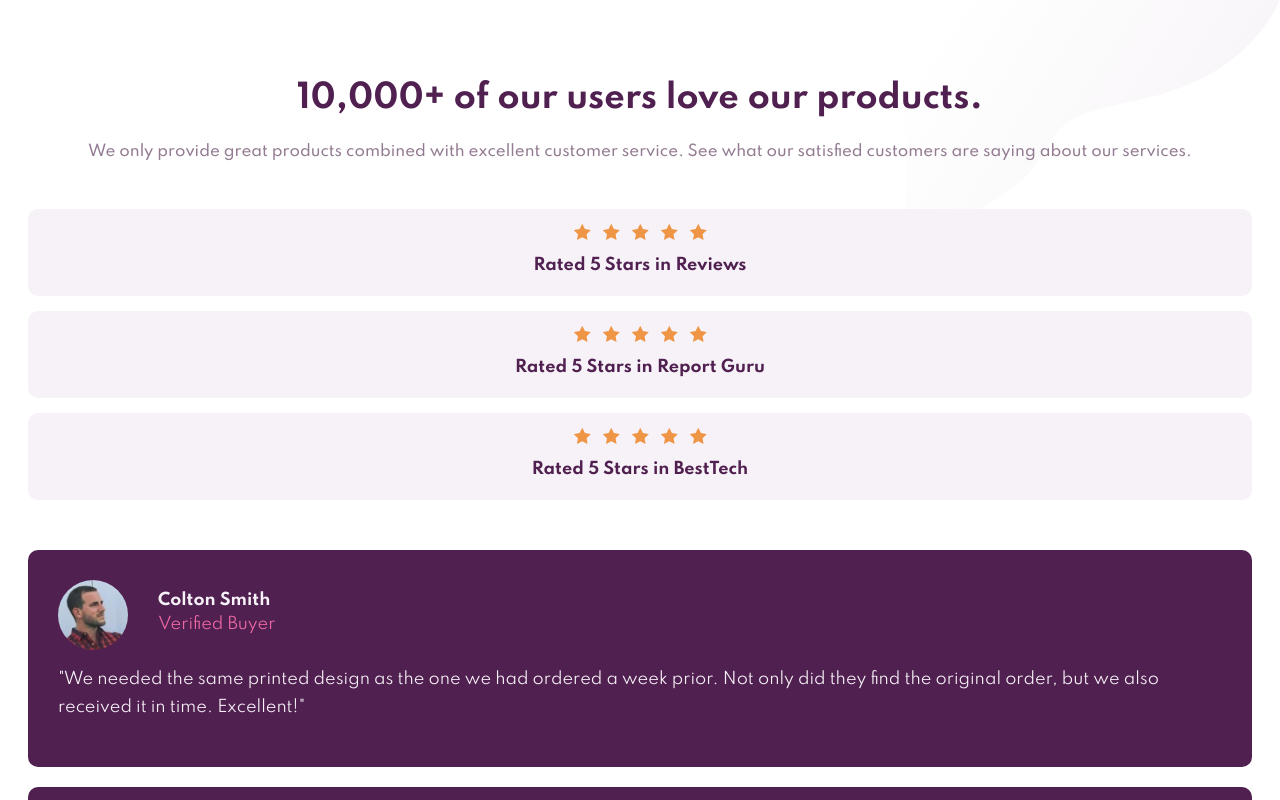
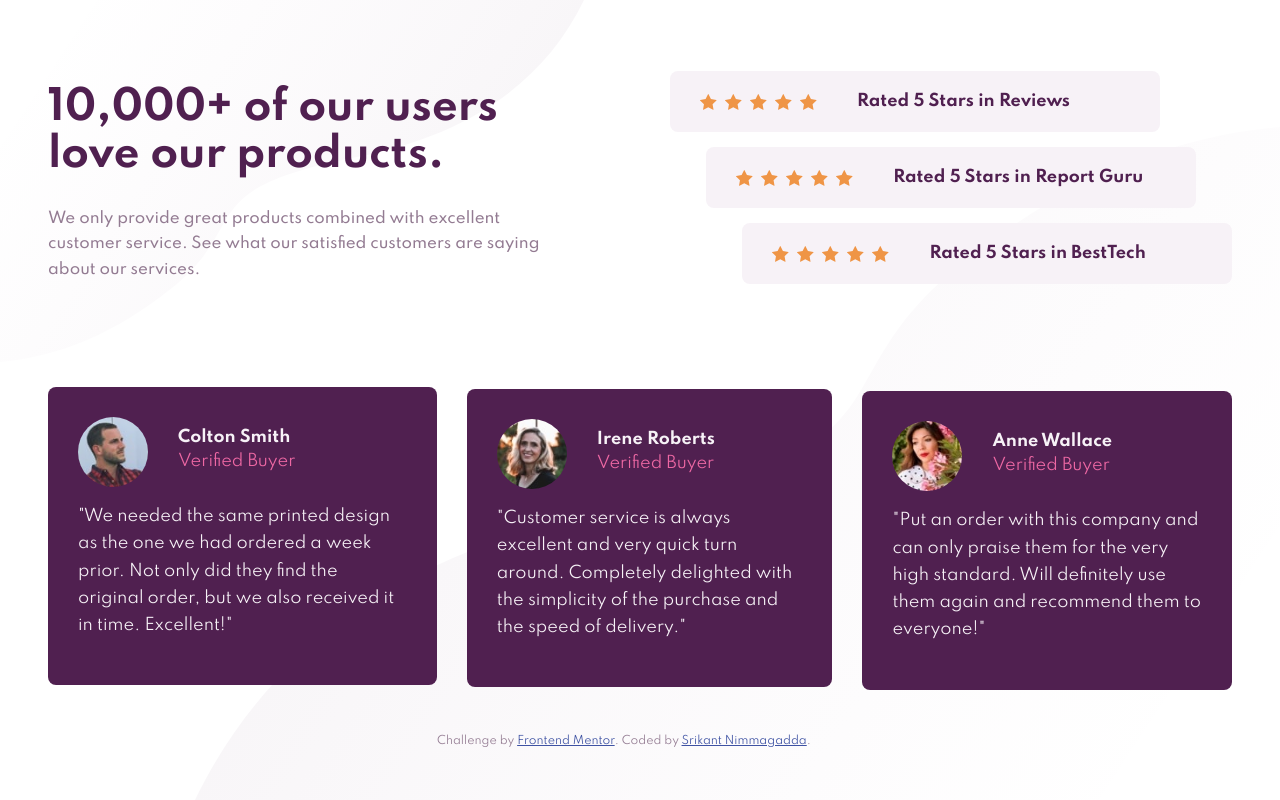
Before and after one commit to srikant-n/fm-social-proof-section, a plain HTML site: page index.html in a window 1280 px wide. Shown: the top 800 px of the page. Drawn offline with Linux system fonts and the light colour scheme.

Commit message:
Add desktop layout

```diff
--- a/css/style.css
+++ b/css/style.css
@@ -1,17 +1,22 @@
-
+:root {
+    margin: 0;
+    padding: 0;
+    min-height: 100vh;
+}
 body {
-    font-family: 'Spartan', sans-serif;
     background-color: white;
     background: url("../images/bg-pattern-top-mobile.svg") no-repeat top right, url("../images/bg-pattern-bottom-mobile.svg") no-repeat bottom right;
-    /* background: url("../images/bg-pattern-bottom-mobile.svg") no-repeat bottom right; */
+    background-clip: border-box;
+    font-family: 'Spartan', sans-serif;
     color: hsl(303, 10%, 53%);
     display: grid;
     grid-template-areas:
     "info"
     "ratings"
-    "reviews";
+    "reviews"
+    "footer";
     gap: 30px;
-    padding: 50px 20px;
+    padding: 50px 20px 0 20px;
 }
 
 #info {
@@ -35,12 +40,13 @@ h1 {
     display: flex;
     flex-direction: column;
     align-items: center;
+    justify-content: center;
     gap: 15px;
 }
 
 .rating-holder {
     background-color: hsl(300, 24%, 96%);
-    border-radius: 10px;
+    border-radius: 8px;
     width: 100%;
     padding: 15px 0 5px 0;
     display: flex;
@@ -70,7 +76,7 @@ h1 {
 
 .review-holder {
     background-color: hsl(300, 43%, 22%);
-    border-radius: 10px;
+    border-radius: 8px;
     display: grid;
     grid-template-columns: 100px auto auto;
     grid-template-areas:
@@ -109,12 +115,85 @@ h1 {
 }
 
 footer {
+    grid-area: footer;
     font-size: 11px;
     text-align: center;
-    position: relative;
-    bottom: -200%;
+    width: 90vw;
 }
 
 footer a {
     color: hsl(228, 45%, 44%);
 }
+
+@media (min-width: 721px) {
+    body {
+        background: url("../images/bg-pattern-top-desktop.svg") no-repeat top left, url("../images/bg-pattern-bottom-desktop.svg") no-repeat bottom right;
+        grid-template-columns: 50% auto;
+        grid-template-areas:
+        "info ratings"
+        "reviews reviews"
+        "footer footer";
+    }
+
+    h1 {
+        font-size: 40px;
+    }
+
+    #info {
+        text-align: left;
+    }
+
+    #info p {
+        text-align: left;
+    }
+
+    #ratings {
+        align-items: flex-end;
+    }
+
+    .rating-holder {
+        max-width: 400px;
+    }
+}
+
+@media (min-width: 1200px) {
+    body {
+        padding: 50px 40px 0 40px;
+    }
+
+    #info {
+        max-width: 500px;
+    }
+
+    .rating-holder {
+        width: 80%;
+        max-width: 500px;
+        flex-direction: row;
+        padding: 5px 20px;
+        gap: 30px;
+    }
+
+    .rating {
+        gap: 8px;
+        padding: 0 10px;
+    }
+
+    #reviews {
+        flex-direction: row;
+        min-height: 80%;
+        margin-top: 60px;
+        gap: 30px;
+    }
+
+    .rating-holder:nth-child(1), .review-holder:nth-child(1) {
+        align-self: flex-start;
+    }
+
+    .rating-holder:nth-child(2), .review-holder:nth-child(2) {
+        align-self: center;
+    }
+
+    .rating-holder:nth-child(3), .review-holder:nth-child(3) {
+        align-self: flex-end;
+    }
+}
```
